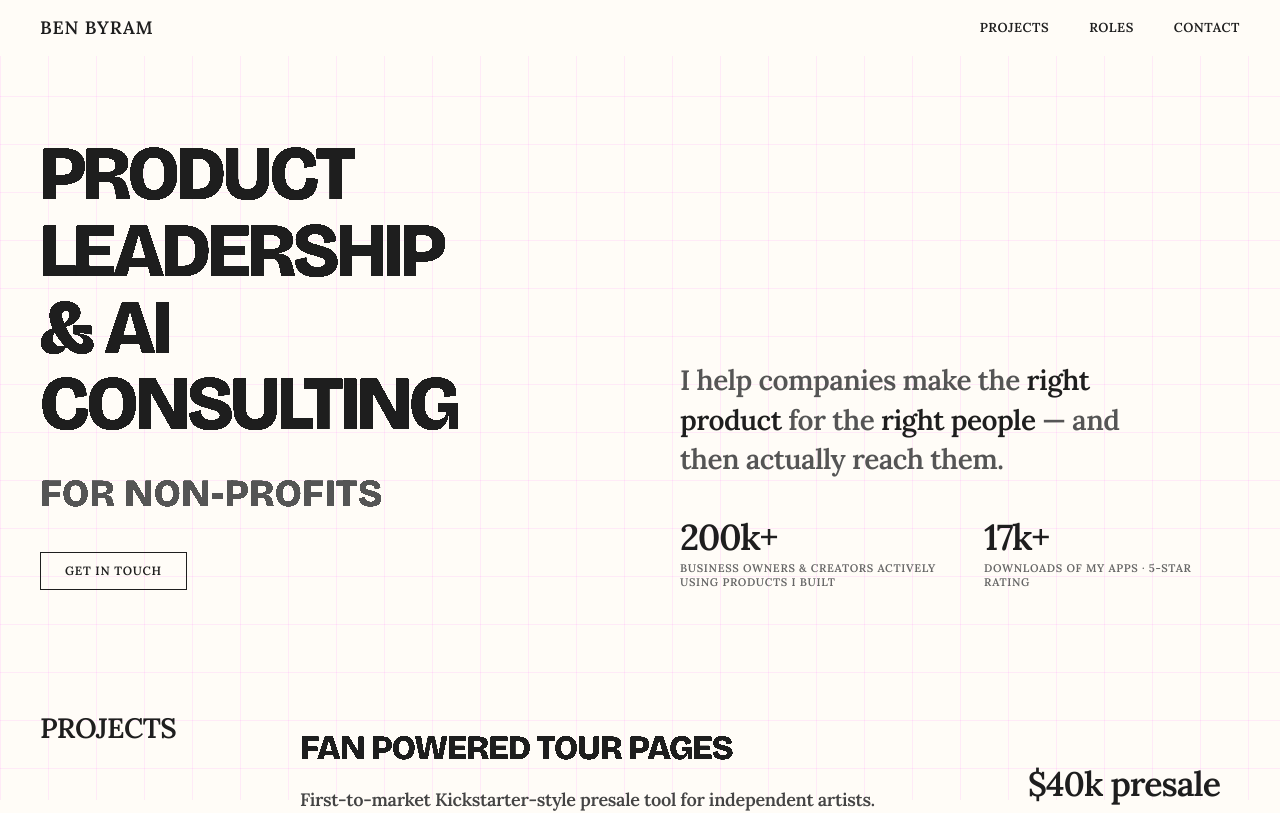
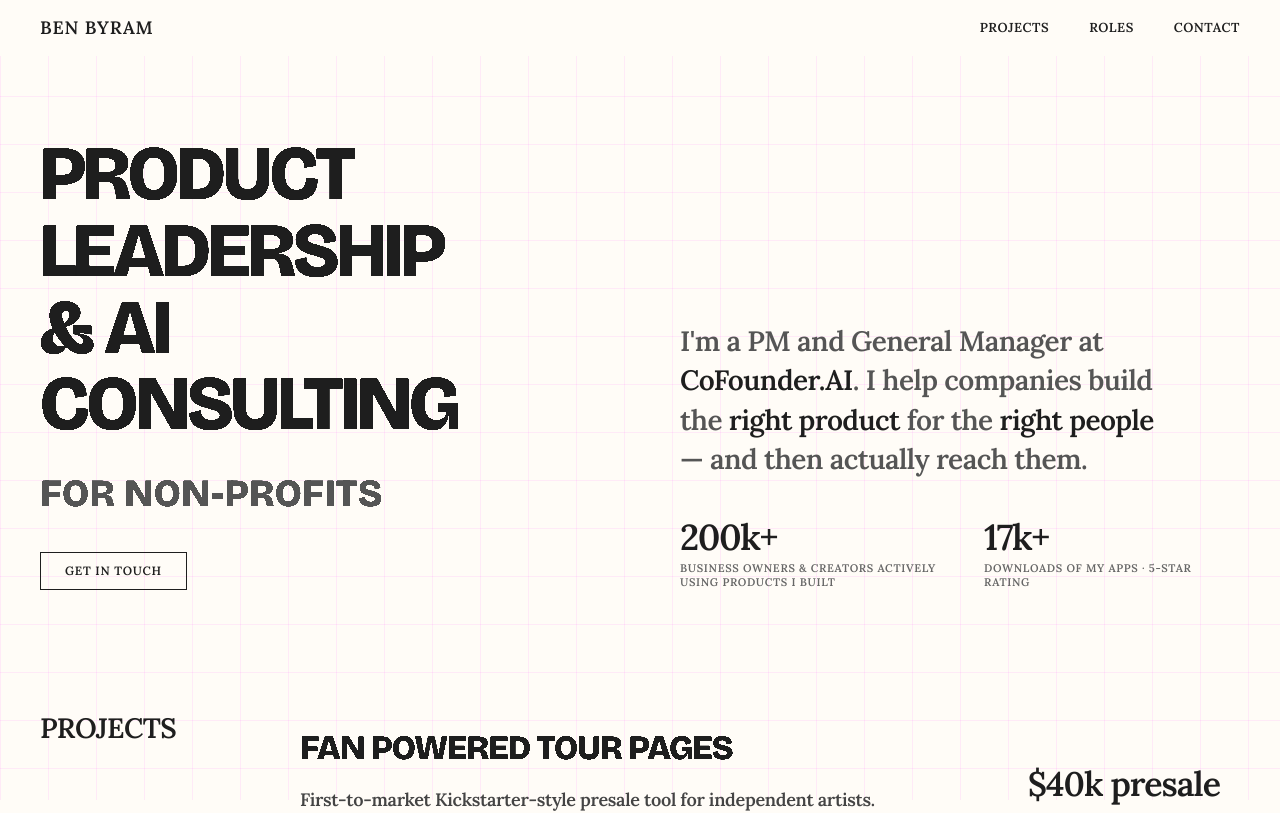
Before and after one commit to benbyram/portfolio, a Next.js app: page / in a window 1280 px wide. Shown: the top 813 px of the page. Built offline with nearby package versions, Linux system fonts and the light colour scheme.

Commit message:
Update hero description with CoFounder.AI link and revised copy
Co-Authored-By: Claude Sonnet 4.6 <noreply@anthropic.com>

```diff
--- a/src/app/page.tsx
+++ b/src/app/page.tsx
@@ -196,7 +196,16 @@ export default function Home() {
           justifyContent: "flex-end",
         }}>
           <p className="hero-desc" style={{ fontSize: "28px", lineHeight: 1.4, letterSpacing: "-0.02em", maxWidth: "480px", margin: "0 0 40px 0", color: "#555" }}>
-            I help companies make the{" "}
+            I&apos;m a PM and General Manager at{" "}
+            <a
+              href="https://cofounder.ai"
+              target="_blank"
+              rel="noopener noreferrer"
+              style={{ color: "#1E1E1E", textDecoration: "none" }}
+              onMouseEnter={e => { (e.currentTarget as HTMLAnchorElement).style.color = "#51A3A3"; }}
+              onMouseLeave={e => { (e.currentTarget as HTMLAnchorElement).style.color = "#1E1E1E"; }}
+            >CoFounder.AI</a>
+            {". "}I help companies build the{" "}
             <span style={{ color: "#1E1E1E" }}>right product</span>
             {" "}for the{" "}
             <span style={{ color: "#1E1E1E" }}>right people</span>
```
